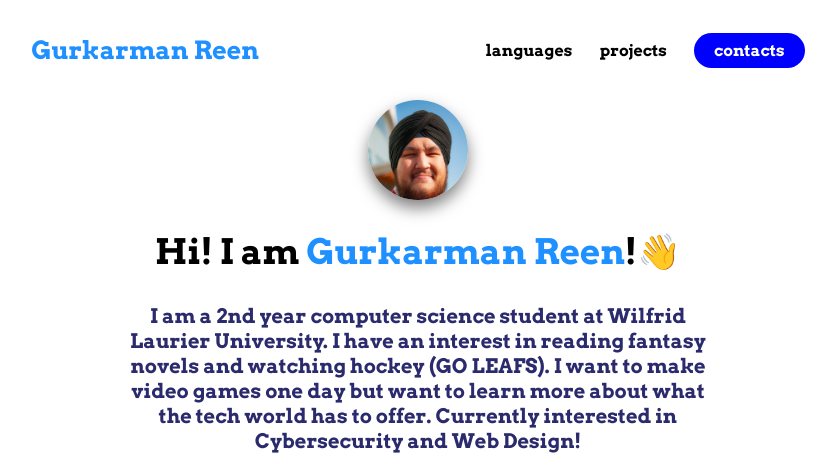
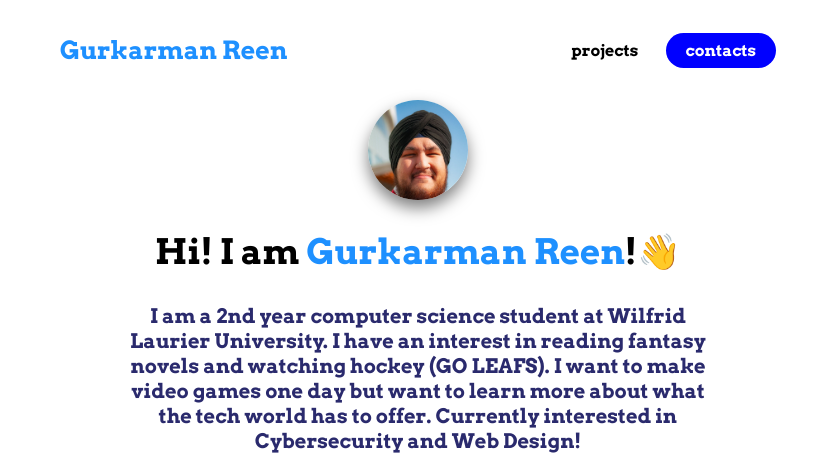
Before and after one commit to karmyreen/Personal_website-, a plain HTML site: page index.html in a window 1280 px wide. Shown: the top 462 px of the page, without its empty margins (222-1058 px from the left). Drawn offline with Linux system fonts and the light colour scheme.

Commit message:
Update index.html

```diff
--- a/index.html
+++ b/index.html
@@ -13,16 +13,14 @@
             <div class="personal_logo">Gurkarman Reen</div>
             <ul class="nav-list">
                 <li>
-                    <a href="" class = "nav-list-anchor">
-                        languages
-
-                    </a>
-                    <a href="" class = "nav-list-anchor">
+                   <a href="https://github.com/karmyreen" class = "nav-list-anchor">
                         projects
 
                     </a>
-                    <a href="" class = "nav-list-anchor nav_primary">
+                    <a href="reenkarman@gmail.com" class = "nav-list-anchor nav_primary">
                         contacts
+
+                    </a>
 
                     </a>
                 </li>
```
